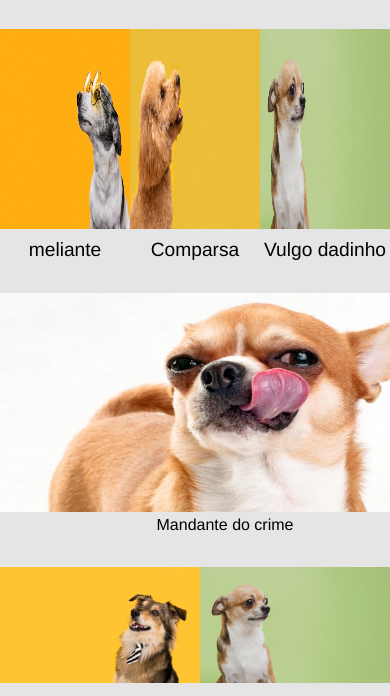
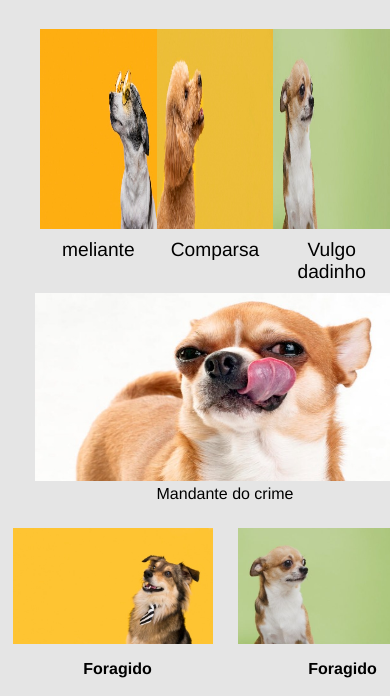
Before and after one commit to vtrajanodev/task4, a website: page pages/noticias.html in a window 390 px wide. Shown: the part 120-816 px from the top of the page. Drawn offline with Linux system fonts and the light colour scheme.

Commit message:
Atualização na responsividade

```diff
--- a/styles/styles-noticias.css
+++ b/styles/styles-noticias.css
@@ -145,3 +145,23 @@ div.cards p{
         margin-top: 1rem;
     }
 }
+
+@media (max-width: 450px){
+    div.ads div{
+        max-width: 380px;
+        margin: 0 auto;
+    }
+
+    .principal-container{
+        display: flex;
+        flex-direction: column;
+        justify-content: center;
+    }
+
+    .flex-top-container div:first-child{
+        justify-content: center;
+        margin-left: 2.5rem;
+
+    }
+
+}
```
